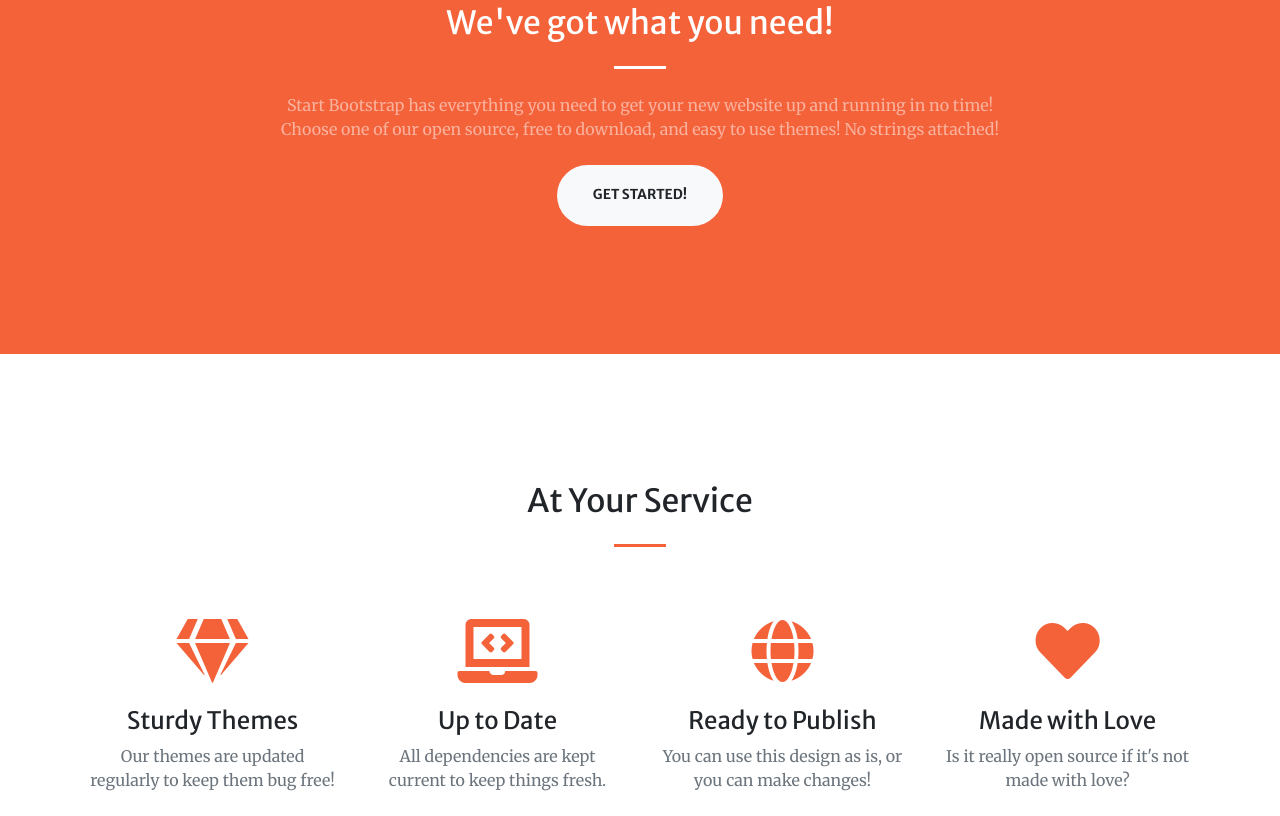
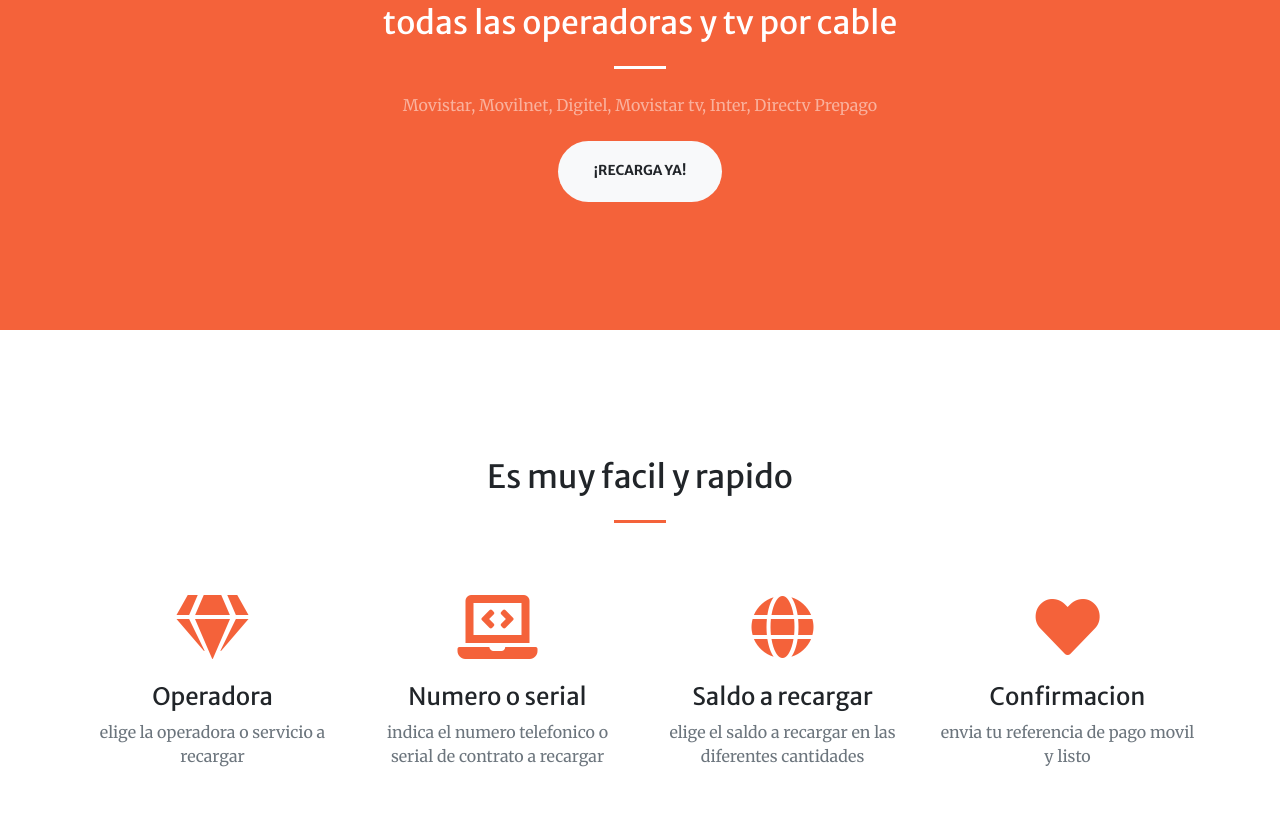
Before and after one commit to supernovave/mercadolandia, a website with bundled scripts: page index.html in a window 1280 px wide. Shown: the part 924-1740 px from the top of the page. Built offline with nearby package versions, Linux system fonts and the light colour scheme.

Commit message:
Update index.html

```diff
--- a/index.html
+++ b/index.html
@@ -58,12 +58,12 @@
     <div class="container h-100">
       <div class="row h-100 align-items-center justify-content-center text-center">
         <div class="col-lg-10 align-self-end">
-          <h1 class="text-uppercase text-white font-weight-bold">la forma mas facil de recargar tu servicio</h1>
+          <h1 class="text-uppercase text-white font-weight-bold">la forma mas facil de recargar tu saldo</h1>
           <hr class="divider my-4">
         </div>
         <div class="col-lg-8 align-self-baseline">
           <p class="text-white-75 font-weight-light mb-5">Puedes recargar con nosotros desde cualquier parte de Venezuela servicio movil y tv cable sin limites las 24 horas del dia</p>
-          <a class="btn btn-primary btn-xl js-scroll-trigger" href="#about">Find Out More</a>
+          <a class="btn btn-primary btn-xl js-scroll-trigger" href="#about">¡Recarga ya!</a>
         </div>
       </div>
     </div>
@@ -74,10 +74,10 @@
     <div class="container">
       <div class="row justify-content-center">
         <div class="col-lg-8 text-center">
-          <h2 class="text-white mt-0">We've got what you need!</h2>
+          <h2 class="text-white mt-0">todas las operadoras y tv por cable</h2>
           <hr class="divider light my-4">
-          <p class="text-white-50 mb-4">Start Bootstrap has everything you need to get your new website up and running in no time! Choose one of our open source, free to download, and easy to use themes! No strings attached!</p>
-          <a class="btn btn-light btn-xl js-scroll-trigger" href="#services">Get Started!</a>
+          <p class="text-white-50 mb-4"> Movistar, Movilnet, Digitel, Movistar tv, Inter, Directv Prepago</p>
+          <a class="btn btn-light btn-xl js-scroll-trigger" href="#services">¡Recarga Ya!</a>
         </div>
       </div>
     </div>
@@ -86,35 +86,35 @@
   <!-- Services Section -->
   <section class="page-section" id="services">
     <div class="container">
-      <h2 class="text-center mt-0">At Your Service</h2>
+      <h2 class="text-center mt-0">Es muy facil y rapido</h2>
       <hr class="divider my-4">
       <div class="row">
         <div class="col-lg-3 col-md-6 text-center">
           <div class="mt-5">
             <i class="fas fa-4x fa-gem text-primary mb-4"></i>
-            <h3 class="h4 mb-2">Sturdy Themes</h3>
-            <p class="text-muted mb-0">Our themes are updated regularly to keep them bug free!</p>
+            <h3 class="h4 mb-2">Operadora</h3>
+            <p class="text-muted mb-0">elige la operadora o servicio a recargar</p>
           </div>
         </div>
         <div class="col-lg-3 col-md-6 text-center">
           <div class="mt-5">
             <i class="fas fa-4x fa-laptop-code text-primary mb-4"></i>
-            <h3 class="h4 mb-2">Up to Date</h3>
-            <p class="text-muted mb-0">All dependencies are kept current to keep things fresh.</p>
+            <h3 class="h4 mb-2">Numero o serial</h3>
+            <p class="text-muted mb-0">indica el numero telefonico o serial de contrato a recargar</p>
           </div>
         </div>
         <div class="col-lg-3 col-md-6 text-center">
           <div class="mt-5">
             <i class="fas fa-4x fa-globe text-primary mb-4"></i>
-            <h3 class="h4 mb-2">Ready to Publish</h3>
-            <p class="text-muted mb-0">You can use this design as is, or you can make changes!</p>
+            <h3 class="h4 mb-2">Saldo a recargar</h3>
+            <p class="text-muted mb-0">elige el saldo a recargar en las diferentes cantidades</p>
           </div>
         </div>
         <div class="col-lg-3 col-md-6 text-center">
           <div class="mt-5">
             <i class="fas fa-4x fa-heart text-primary mb-4"></i>
-            <h3 class="h4 mb-2">Made with Love</h3>
-            <p class="text-muted mb-0">Is it really open source if it's not made with love?</p>
+            <h3 class="h4 mb-2">Confirmacion</h3>
+            <p class="text-muted mb-0">envia tu referencia de pago movil y listo</p>
           </div>
         </div>
       </div>
```
